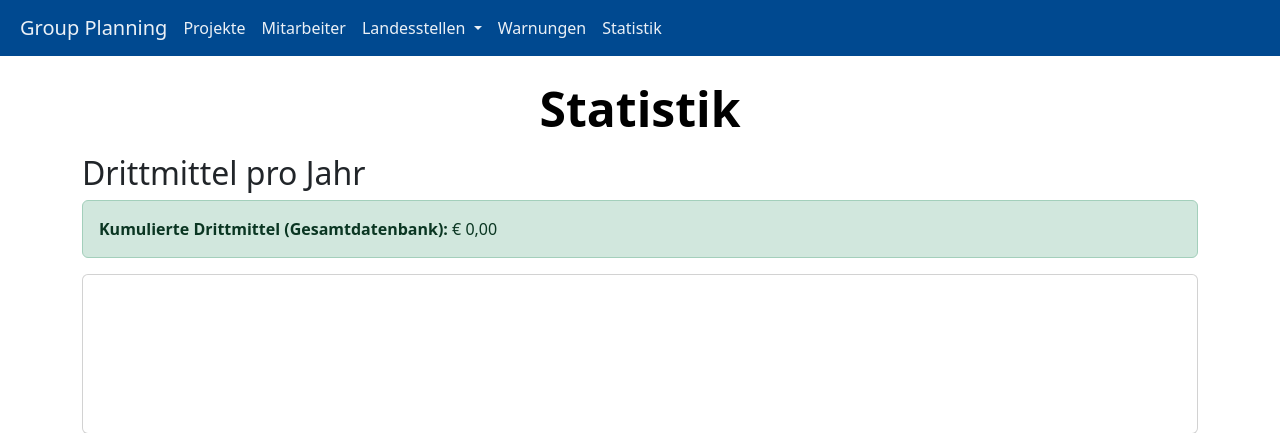
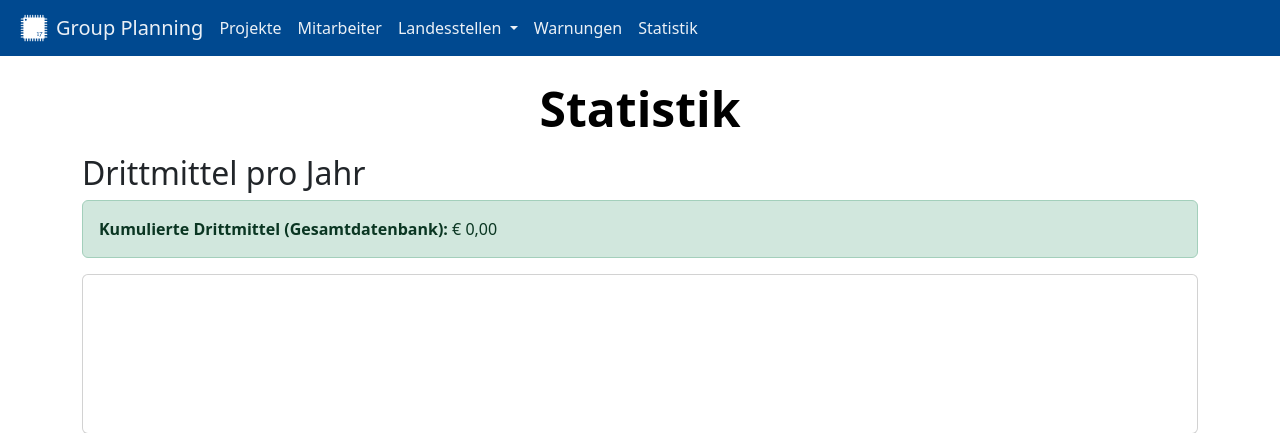
Before and after one commit to wallento/researchgroupplanner, a Django app: page /statistics/ in a window 1280 px wide. Shown: the top 433 px of the page. Run offline with Django 5.2, Linux system fonts and the light colour scheme; data that the repository does not hold is empty; some libraries are stand-ins or nearby versions.

Commit message:
feature: add logo

```diff
--- a/controlling/templates/controlling/base.html
+++ b/controlling/templates/controlling/base.html
@@ -1,4 +1,4 @@
-{% load django_bootstrap5 %}
+{% load django_bootstrap5 static %}
 
 <!DOCTYPE html>
 <html lang="en">
@@ -37,6 +37,18 @@
             color: rgba(255, 255, 255, 0.92) !important;
         }
 
+        .gp-navbar .navbar-brand {
+            display: inline-flex;
+            align-items: center;
+            gap: 0.5rem;
+        }
+
+        .gp-navbar .navbar-brand-logo {
+            height: 28px;
+            width: auto;
+            display: block;
+        }
+
         .gp-navbar .navbar-brand:hover,
         .gp-navbar .navbar-brand:focus,
         .gp-navbar .navbar-nav .nav-link:hover,
@@ -50,7 +62,10 @@
 <body>
     <nav class="navbar navbar-expand-lg navbar-dark gp-navbar d-print-none">
         <div class="container-fluid">
-            <a class="navbar-brand mx-2" href="/">Group Planning</a>
+            <a class="navbar-brand mx-2" href="/">
+                <img class="navbar-brand-logo" src="{% static 'controlling/img/Symbol_White.svg' %}" alt="Arbeitsgruppenlogo">
+                <span>Group Planning</span>
+            </a>
             <button class="navbar-toggler" type="button" data-bs-toggle="collapse" data-bs-target="#navbar" aria-controls="navbar" aria-expanded="false" aria-label="Toggle navigation">
                 <span class="navbar-toggler-icon"></span>
             </button>
--- a/groupplanning/urls.py
+++ b/groupplanning/urls.py
@@ -17,6 +17,7 @@ Including another URLconf
 from django.contrib import admin
 from django.conf import settings
 from django.urls import include, path
+from django.contrib.staticfiles.urls import staticfiles_urlpatterns
 
 from controlling.views import main as controlling_main, warnings as controlling_warnings, statistics as controlling_statistics
 
@@ -31,3 +32,4 @@ urlpatterns = [
 
 if settings.DEBUG:
     urlpatterns.append(path("__reload__/", include("django_browser_reload.urls")))
+    urlpatterns += staticfiles_urlpatterns()
```
Also changed, not shown: controlling/static/controlling/img/Symbol_White.svg (added).
